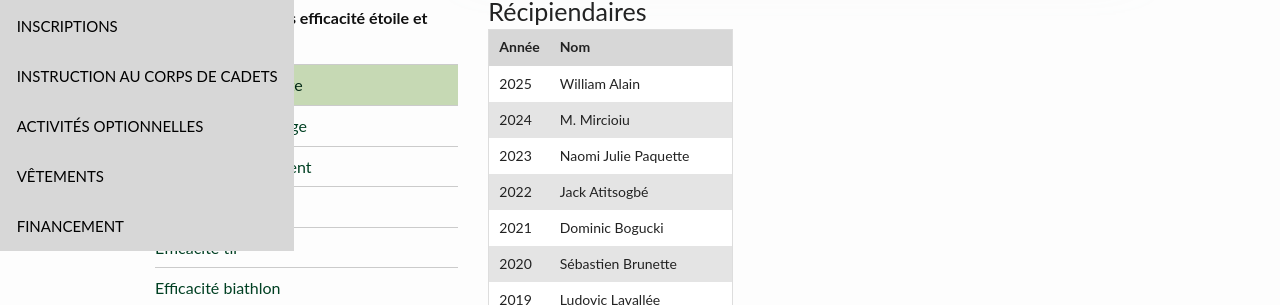
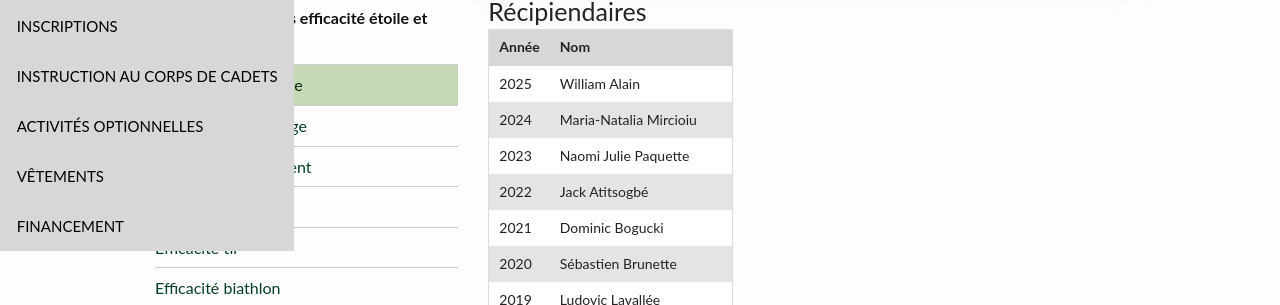
Before and after one commit to CC2920/web, a Jekyll site: the page built from _prix/plaques-trophees/efficacite-etoile-verte.md, in a window 1280 px wide and 900 px high, scrolled down 647 px. Shown: the part 149-454 px from the top of the window. Built offline with Jekyll 4.4.1, drawn with Linux system fonts in a browser that asks for light colours.

Commit message:
Update efficacite-etoile-verte.md

```diff
--- a/_prix/plaques-trophees/efficacite-etoile-verte.md
+++ b/_prix/plaques-trophees/efficacite-etoile-verte.md
@@ -17,7 +17,7 @@ prix:
 | Année | Nom |
 | --- | --- |
 | 2025 | William Alain |
-| 2024 | M.	Mircioiu |
+| 2024 | Maria-Natalia Mircioiu |
 | 2023 | Naomi Julie Paquette |
 | 2022 | Jack Atitsogbé |
 | 2021 | Dominic Bogucki |
```
